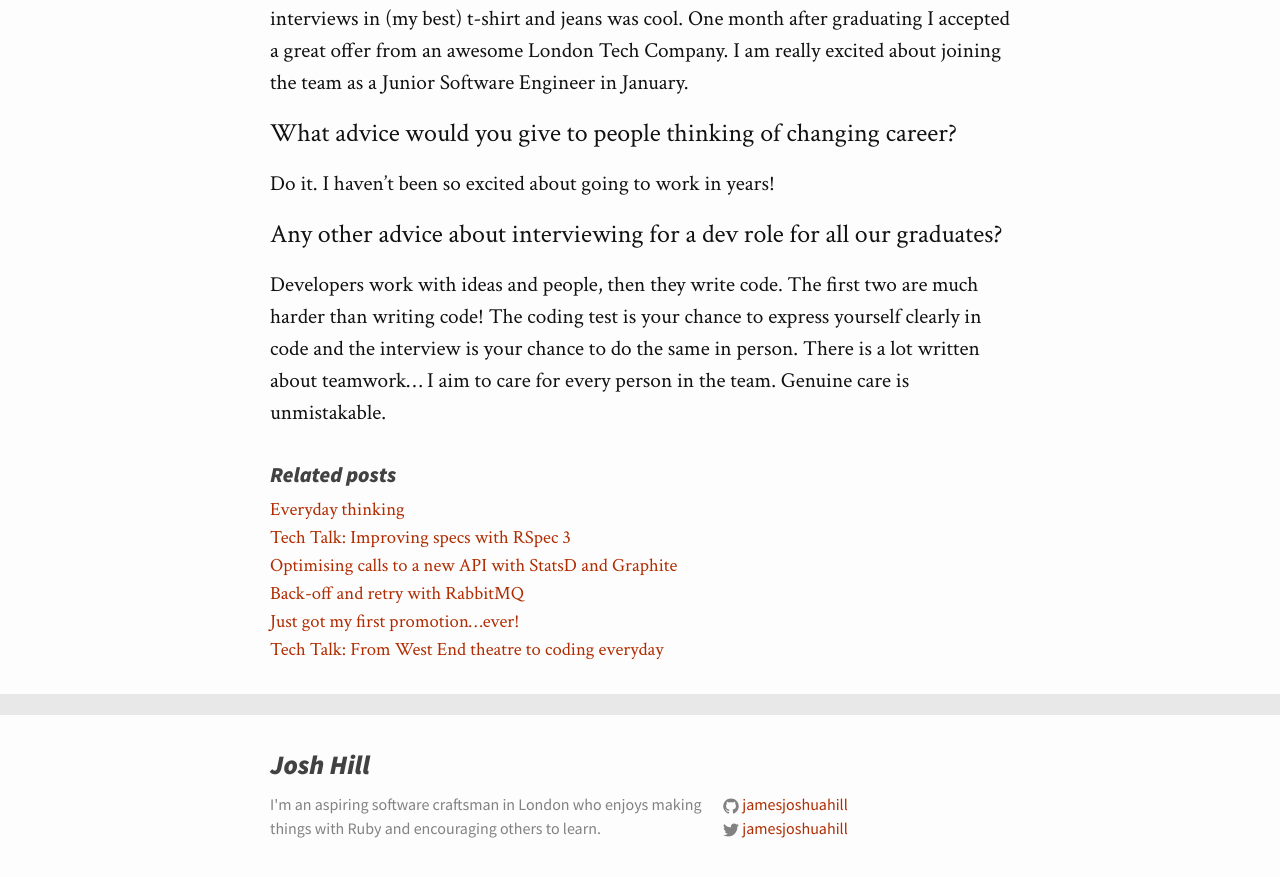
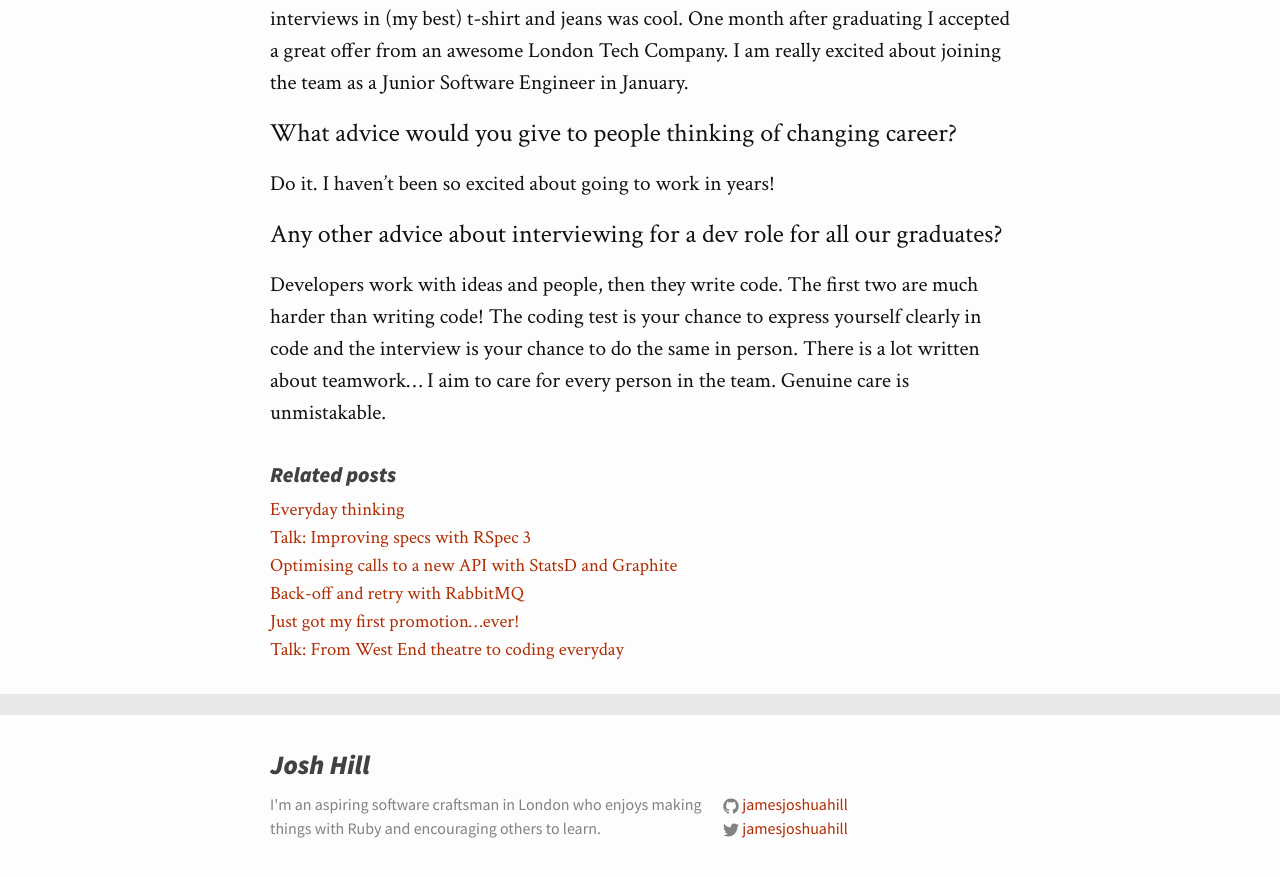
Before and after one commit to jamesjoshuahill/jamesjoshuahill.github.io, a Jekyll site: the page built from _posts/2013-12-18-makers-academy-q-and-a.md, in a window 1280 px wide and 900 px high, scrolled down 1773 px. Shown: the top 877 px of the window. Built offline with Jekyll 4.4.1, drawn with Linux system fonts in a browser that asks for light colours; some of the changed text lies outside the part shown.

Commit message:
Tweak post titles

```diff
--- a/_posts/2014-03-27-from-west-end-theatre-to-coding-everyday.md
+++ b/_posts/2014-03-27-from-west-end-theatre-to-coding-everyday.md
@@ -1,6 +1,6 @@
 ---
 layout: post
-title: "Tech Talk: From West End theatre to coding everyday"
+title: "Talk: From West End theatre to coding everyday"
 source: globaldev.co.uk
 source_url: http://globaldev.co.uk/2014/03/tech-talk-theatre-to-coder/
 categories: talk
--- a/_posts/2014-09-25-tech-talk-improving-specs-with-rspec-3.md
+++ b/_posts/2014-09-25-tech-talk-improving-specs-with-rspec-3.md
@@ -1,6 +1,6 @@
 ---
 layout: post
-title: "Tech Talk: Improving specs with RSpec 3"
+title: "Talk: Improving specs with RSpec 3"
 categories: talk
 ---
 <iframe src="//www.slideshare.net/slideshow/embed_code/42636491" width="100%" height="455" frameborder="0" marginwidth="0" marginheight="0" scrolling="no" style="border:1px solid #CCC; border-width:1px; margin-bottom:5px; max-width: 100%;" allowfullscreen> </iframe>
```
Also changed, not shown: _posts/2013-12-18-makers-academy-q-and-a.md (+1 -1 lines).
